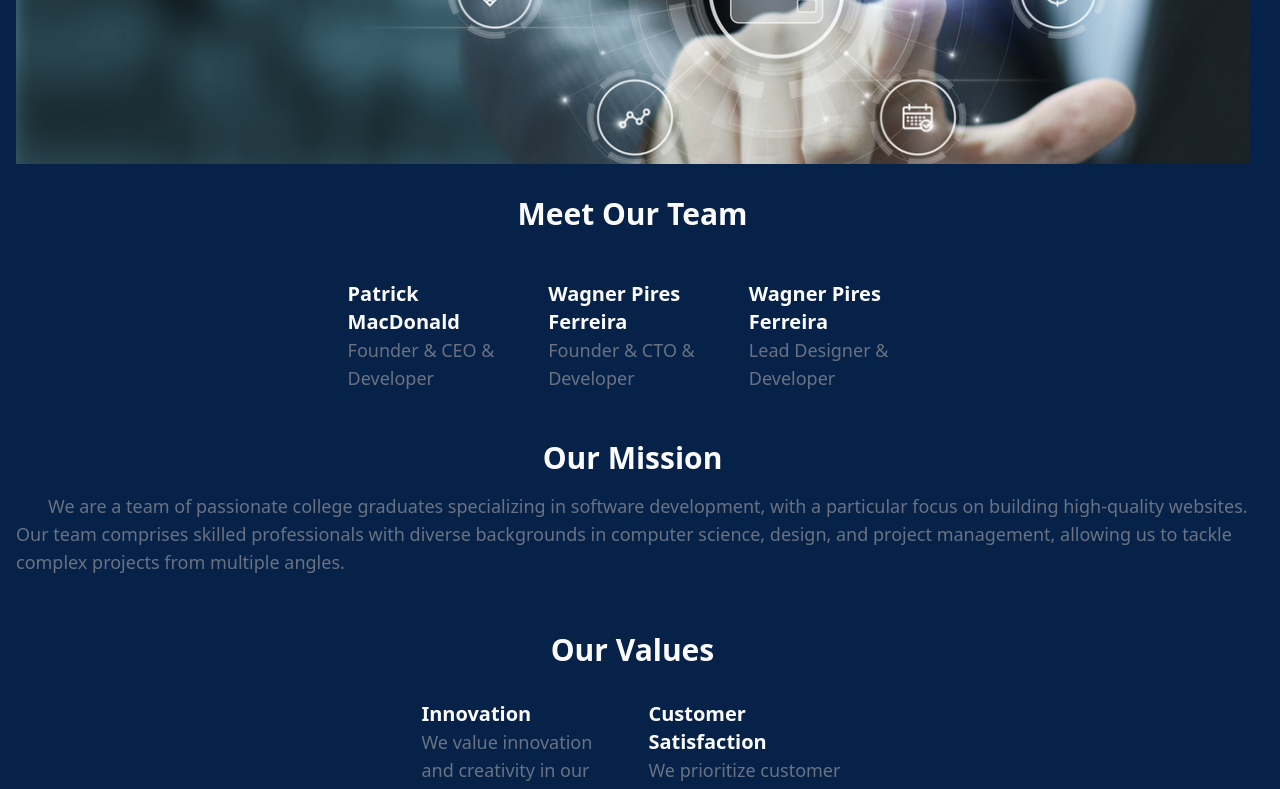
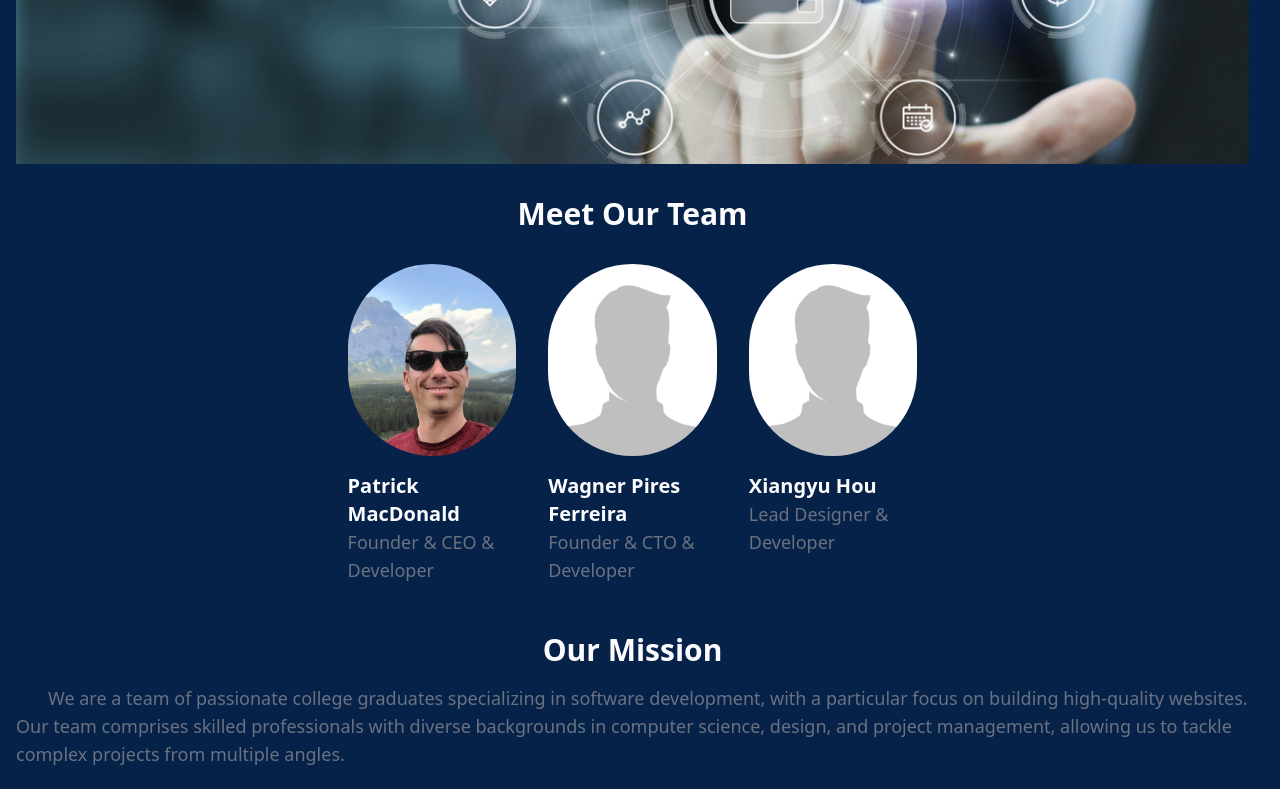
Before and after one commit to Your-Next-Site/yournextsite.ca, a Next.js app: page /pages/about-us in a window 1280 px wide. Shown: the part 530-1319 px from the top of the page. Built offline with nearby package versions, Linux system fonts and the light colour scheme.

Commit message:
added images to about page

```diff
--- a/app/pages/about-us/page.tsx
+++ b/app/pages/about-us/page.tsx
@@ -15,19 +15,40 @@ export default function AboutUs() {
       {/* Team Section */}
       <h2 className="text-3xl font-bold mt-8 mb-4">Meet Our Team</h2>
       <div className="flex flex-wrap justify-center">
-        <div className="w-full md:w-1/2 lg:w-1/3 xl:w-1/4 p-4">
-          {/* <Image src="https://example.com/team-member1.jpg" alt="Team Member 1" className="rounded-full w-48 h-48 object-cover" /> */}
+        <div className="w-full md:w-1/2 lg:w-1/3 xl:w-1/4 p-4 flex flex-col items-center">
+          <Image
+            width={500}
+            height={500}
+            src="/patrickmacdonald.jpg"
+            alt="Team Member 1"
+            className="rounded-full w-48 h-48 object-cover"
+            style={{ objectPosition: "70% 50%" }} // Adjust the first value (horizontal) to move left/right, second (vertical) for up/down
+          />
           <h3 className="text-xl font-bold mt-4">Patrick MacDonald</h3>
           <p className="text-lg text-gray-500">Founder & CEO & Developer</p>
         </div>
         <div className="w-full md:w-1/2 lg:w-1/3 xl:w-1/4 p-4">
-          {/* <Image src="https://example.com/team-member2.jpg" alt="Team Member 2" className="rounded-full w-48 h-48 object-cover" /> */}
+          <Image
+            width={500}
+            height={500}
+            src="/placeholder.jpg"
+            alt="Team Member 1"
+            className="rounded-full w-48 h-48 object-cover"
+          // style={{ objectPosition: "70% 50%" }} // Adjust the first value (horizontal) to move left/right, second (vertical) for up/down
+          />
           <h3 className="text-xl font-bold mt-4">Wagner Pires Ferreira </h3>
           <p className="text-lg text-gray-500">Founder & CTO & Developer</p>
         </div>
         <div className="w-full md:w-1/2 lg:w-1/3 xl:w-1/4 p-4">
-          {/* <Image src="https://example.com/team-member2.jpg" alt="Team Member 2" className="rounded-full w-48 h-48 object-cover" /> */}
-          <h3 className="text-xl font-bold mt-4">Wagner Pires Ferreira </h3>
+          <Image
+            width={500}
+            height={500}
+            src="/placeholder.jpg"
+            alt="Team Member 1"
+            className="rounded-full w-48 h-48 object-cover"
+          // style={{ objectPosition: "70% 50%" }} // Adjust the first value (horizontal) to move left/right, second (vertical) for up/down
+          />
+          <h3 className="text-xl font-bold mt-4">Xiangyu Hou</h3>
           <p className="text-lg text-gray-500">Lead Designer & Developer</p>
         </div>
       </div>
```
Also changed, not shown: public/patrickmacdonald.jpg (added), public/placeholder.jpg (added).
